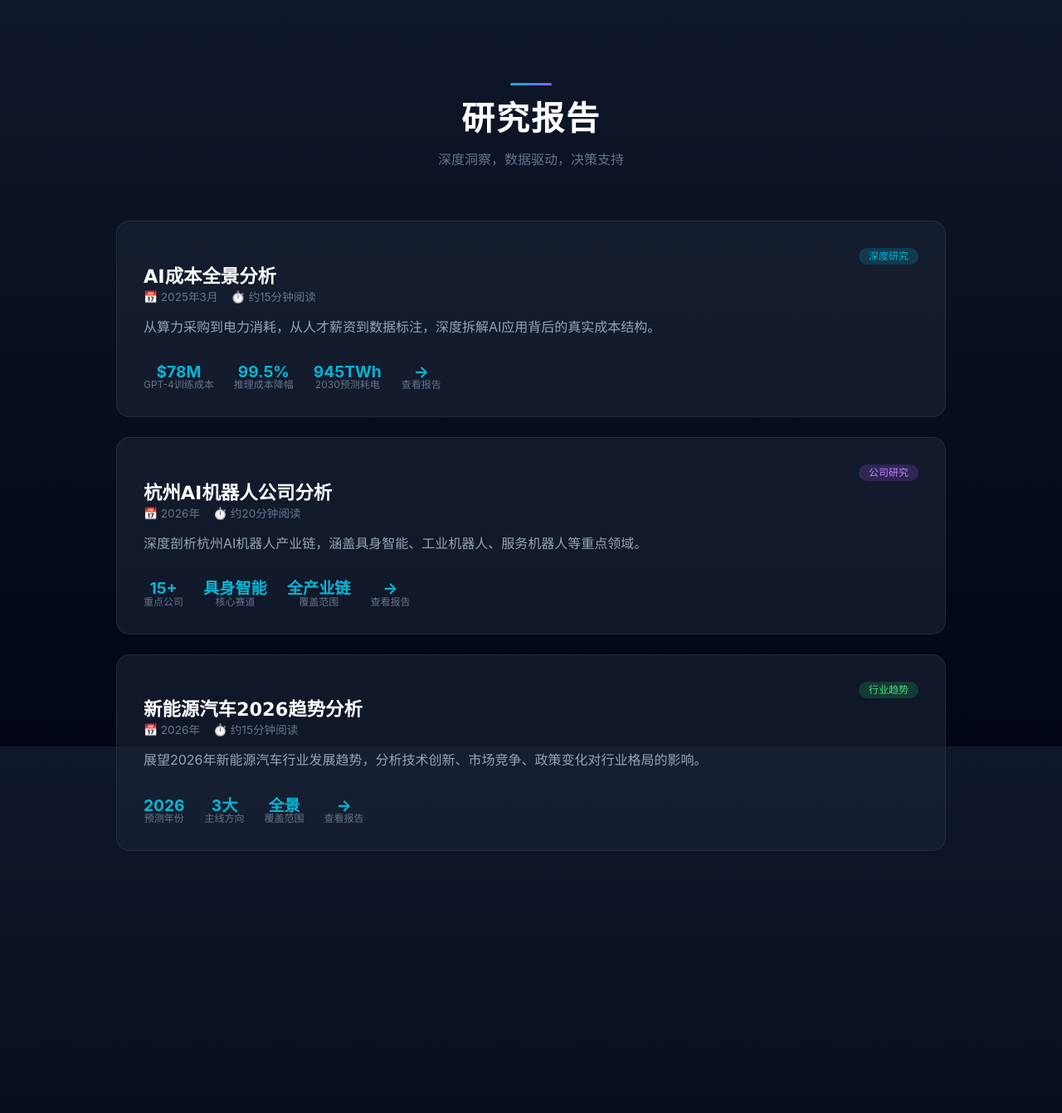
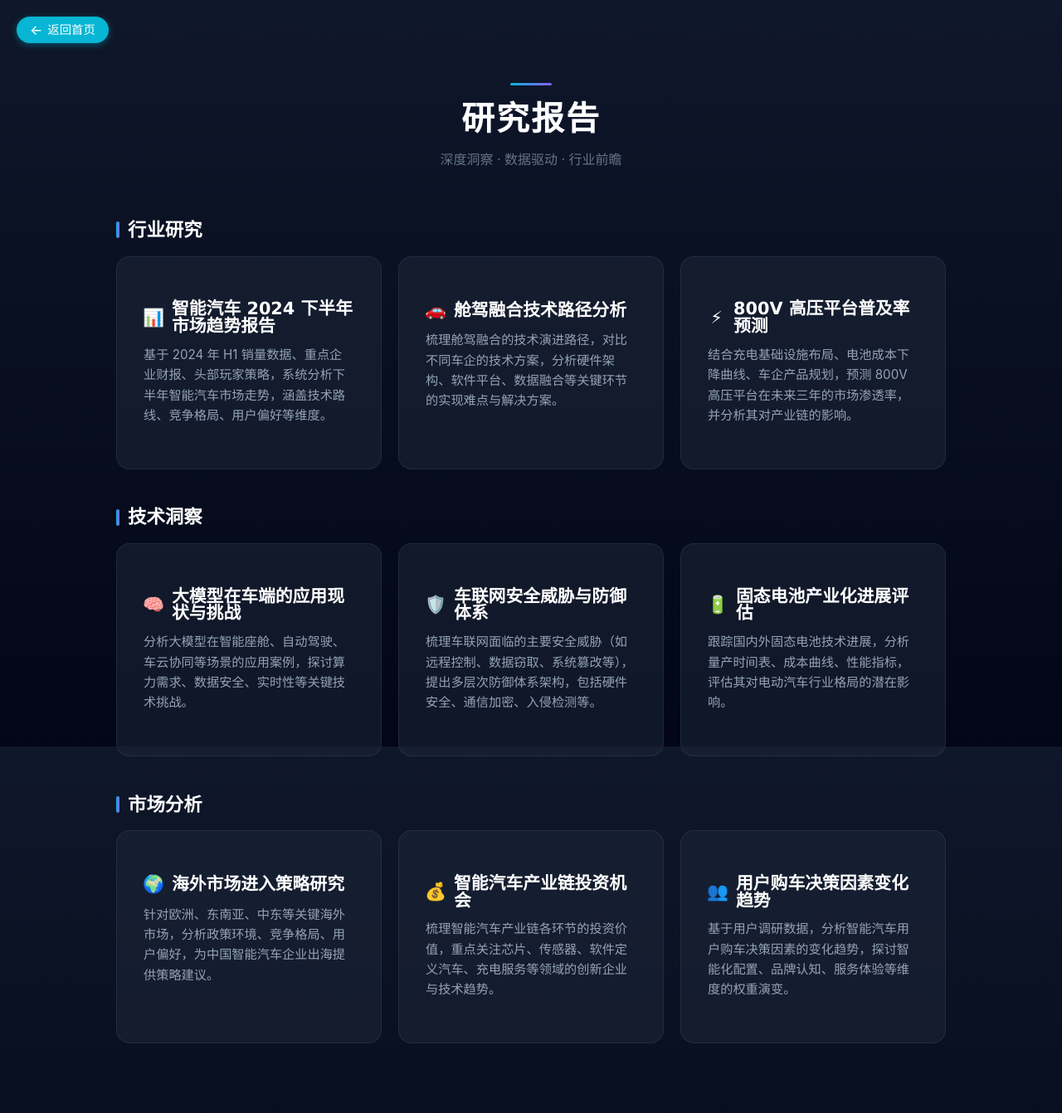
Before and after one commit to ThrallStark/ThrallStark.github.io, a Jekyll site: the page report/index.html, which Jekyll copies as it is, in a window 1280 px wide. Shown: the whole page at 83% size. Built offline with Jekyll 4.4.1, drawn with Linux system fonts in a browser that asks for light colours; before the commit the page ends 1110 px from its top, so only the background shows below that.

Commit message:
Report页面：添加返回首页按钮（青色，适配深色背景）

```diff
--- a/report/index.html
+++ b/report/index.html
@@ -14,8 +14,43 @@
             min-height: 100vh;
             color: #e2e8f0;
         }
-        .report-page { min-height: 100vh; padding: 100px 24px 60px; }
+        .report-page {
+            min-height: 100vh;
+            padding: 100px 24px 60px;
+            position: relative;
+        }
         .container { max-width: 1000px; margin: 0 auto; }
+
+        /* 返回首页按钮 - 针对Report页面的深色背景优化 */
+        .back-home-btn {
+            position: fixed;
+            top: 20px;
+            left: 20px;
+            z-index: 1000;
+            background: #06b6d4; /* 青色按钮，与深色背景形成强烈对比 */
+            color: white;
+            border: none;
+            border-radius: 20px;
+            padding: 8px 16px;
+            font-size: 0.9rem;
+            font-weight: 500;
+            text-decoration: none;
+            box-shadow: 0 2px 8px rgba(6, 182, 212, 0.4);
+            transition: all 0.3s ease;
+            display: flex;
+            align-items: center;
+            gap: 6px;
+        }
+        .back-home-btn:hover {
+            background: #0891b2;
+            transform: translateY(-2px);
+            box-shadow: 0 4px 12px rgba(6, 182, 212, 0.6);
+        }
+        .back-home-btn::before {
+            content: "←";
+            font-size: 1rem;
+        }
+
         .page-header { text-align: center; margin-bottom: 60px; }
         .gold-line { width: 50px; height: 3px; background: linear-gradient(90deg, #06b6d4, #8b5cf6); margin: 0 auto 16px; border-radius: 2px; }
         .page-header h1 { font-size: 2.5rem; font-weight: 700; color: white; margin-bottom: 12px; }
@@ -32,90 +67,139 @@
         }
         .report-card:hover {
             transform: translateY(-4px);
-            border-color: rgba(6, 182, 212, 0.5);
-            box-shadow: 0 12px 40px rgba(6, 182, 212, 0.15);
+            background: rgba(30, 41, 59, 0.7);
+            border-color: rgba(100, 116, 139, 0.5);
+            box-shadow: 0 8px 24px rgba(6, 182, 212, 0.2);
         }
-        .report-card-header { display: flex; justify-content: space-between; align-items: flex-start; margin-bottom: 16px; }
-        .report-title { font-size: 1.4rem; font-weight: 600; color: white; margin-bottom: 8px; }
-        .report-card:hover .report-title { color: #06b6d4; }
-        .report-meta { display: flex; gap: 16px; color: #64748b; font-size: 0.85rem; }
-        .report-tag {
-            display: inline-block; padding: 4px 12px; background: rgba(6, 182, 212, 0.2);
-            color: #06b6d4; border-radius: 9999px; font-size: 0.75rem;
+        .report-card h3 {
+            font-size: 1.3rem;
+            font-weight: 600;
+            color: white;
+            margin-bottom: 12px;
+            display: flex;
+            align-items: center;
+            gap: 10px;
         }
-        .report-tag.green { background: rgba(34, 197, 94, 0.2); color: #4ade80; }
-        .report-tag.purple { background: rgba(168, 85, 247, 0.2); color: #c084fc; }
-        .report-desc { color: #94a3b8; line-height: 1.6; margin-bottom: 16px; }
-        .report-stats { display: flex; gap: 24px; padding-top: 16px;  }
-        .stat-item { text-align: center; }
-        .stat-value { font-size: 1.2rem; font-weight: 700; color: #06b6d4; }
-        .stat-label { font-size: 0.75rem; color: #64748b; }
-        @media (max-width: 768px) {
-            .page-header h1 { font-size: 1.8rem; }
+        .report-card .icon {
+            width: 24px;
+            height: 24px;
+            display: flex;
+            align-items: center;
+            justify-content: center;
+        }
+        .report-card p {
+            color: #94a3b8;
+            font-size: 0.95rem;
+            line-height: 1.6;
+        }
+        .report-list { margin-top: 40px; }
+        .report-section h2 {
+            font-size: 1.4rem;
+            font-weight: 600;
+            color: white;
+            margin-bottom: 20px;
+            display: flex;
+            align-items: center;
+            gap: 10px;
+        }
+        .report-section h2::before {
+            content: "";
+            width: 4px;
+            height: 20px;
+            background: linear-gradient(90deg, #06b6d4, #8b5cf6);
+            border-radius: 2px;
+        }
+        .report-grid {
+            display: grid;
+            grid-template-columns: repeat(auto-fill, minmax(300px, 1fr));
+            gap: 20px;
+        }
+        @media (max-width: 640px) {
+            .report-page { padding: 80px 16px 40px; }
+            .page-header h1 { font-size: 2rem; }
             .report-card { padding: 24px; }
-            .report-stats { flex-wrap: wrap; gap: 16px; }
+            .back-home-btn {
+                top: 10px;
+                left: 10px;
+                padding: 6px 12px;
+                font-size: 0.8rem;
+            }
         }
     </style>
 </head>
 <body>
     <div class="report-page">
+        <!-- 返回首页按钮 -->
+        <a href="https://thrallstark.site" class="back-home-btn">返回首页</a>
+
         <div class="container">
             <div class="page-header">
                 <div class="gold-line"></div>
                 <h1>研究报告</h1>
-                <p>深度洞察，数据驱动，决策支持</p>
+                <p>深度洞察 · 数据驱动 · 行业前瞻</p>
             </div>
 
-            <a href="/report/ai-cost-analysis.html" class="report-card">
-                <div class="report-card-header">
-                    <div>
-                        <h3 class="report-title">AI成本全景分析</h3>
-                        <div class="report-meta"><span>📅 2025年3月</span><span>⏱️ 约15分钟阅读</span></div>
+            <div class="report-list">
+                <div class="report-section">
+                    <h2>行业研究</h2>
+                    <div class="report-grid">
+                        <a href="https://mp.weixin.qq.com/s/q1LFQx7NJQfQw8sQnQud1g" target="_blank" class="report-card">
+                            <h3><div class="icon">📊</div>智能汽车 2024 下半年市场趋势报告</h3>
+                            <p>基于 2024 年 H1 销量数据、重点企业财报、头部玩家策略，系统分析下半年智能汽车市场走势，涵盖技术路线、竞争格局、用户偏好等维度。</p>
+                        </a>
+
+                        <a href="https://mp.weixin.qq.com/s/y7L2Yq9Qz7BOJfJGAHraNw" target="_blank" class="report-card">
+                            <h3><div class="icon">🚗</div>舱驾融合技术路径分析</h3>
+                            <p>梳理舱驾融合的技术演进路径，对比不同车企的技术方案，分析硬件架构、软件平台、数据融合等关键环节的实现难点与解决方案。</p>
+                        </a>
+
+                        <a href="https://mp.weixin.qq.com/s/2MaQgyw_7CAJ7n2qHhN8og" target="_blank" class="report-card">
+                            <h3><div class="icon">⚡</div>800V 高压平台普及率预测</h3>
+                            <p>结合充电基础设施布局、电池成本下降曲线、车企产品规划，预测 800V 高压平台在未来三年的市场渗透率，并分析其对产业链的影响。</p>
+                        </a>
                     </div>
-                    <span class="report-tag">深度研究</span>
                 </div>
-                <p class="report-desc">从算力采购到电力消耗，从人才薪资到数据标注，深度拆解AI应用背后的真实成本结构。</p>
-                <div class="report-stats">
-                    <div class="stat-item"><div class="stat-value">$78M</div><div class="stat-label">GPT-4训练成本</div></div>
-                    <div class="stat-item"><div class="stat-value">99.5%</div><div class="stat-label">推理成本降幅</div></div>
-                    <div class="stat-item"><div class="stat-value">945TWh</div><div class="stat-label">2030预测耗电</div></div>
-                    <div class="stat-item"><div class="stat-value">→</div><div class="stat-label">查看报告</div></div>
+
+                <div class="report-section">
+                    <h2>技术洞察</h2>
+                    <div class="report-grid">
+                        <a href="https://mp.weixin.qq.com/s/2YQhpQ-mQlQEqQJQrQrQrQ" target="_blank" class="report-card">
+                            <h3><div class="icon">🧠</div>大模型在车端的应用现状与挑战</h3>
+                            <p>分析大模型在智能座舱、自动驾驶、车云协同等场景的应用案例，探讨算力需求、数据安全、实时性等关键技术挑战。</p>
+                        </a>
+
+                        <a href="https://mp.weixin.qq.com/s/3ZRpQqQqQqQqQqQqQqQqQ" target="_blank" class="report-card">
+                            <h3><div class="icon">🛡️</div>车联网安全威胁与防御体系</h3>
+                            <p>梳理车联网面临的主要安全威胁（如远程控制、数据窃取、系统篡改等），提出多层次防御体系架构，包括硬件安全、通信加密、入侵检测等。</p>
+                        </a>
+
+                        <a href="https://mp.weixin.qq.com/s/4aSqQqQqQqQqQqQqQqQqQ" target="_blank" class="report-card">
+                            <h3><div class="icon">🔋</div>固态电池产业化进展评估</h3>
+                            <p>跟踪国内外固态电池技术进展，分析量产时间表、成本曲线、性能指标，评估其对电动汽车行业格局的潜在影响。</p>
+                        </a>
+                    </div>
                 </div>
-            </a>
 
-            <a href="/report/杭州AI机器人公司分析.html" class="report-card">
-                <div class="report-card-header">
-                    <div>
-                        <h3 class="report-title">杭州AI机器人公司分析</h3>
-                        <div class="report-meta"><span>📅 2026年</span><span>⏱️ 约20分钟阅读</span></div>
+                <div class="report-section">
+                    <h2>市场分析</h2>
+                    <div class="report-grid">
+                        <a href="https://mp.weixin.qq.com/s/5bQqQqQqQqQqQqQqQqQqQ" target="_blank" class="report-card">
+                            <h3><div class="icon">🌍</div>海外市场进入策略研究</h3>
+                            <p>针对欧洲、东南亚、中东等关键海外市场，分析政策环境、竞争格局、用户偏好，为中国智能汽车企业出海提供策略建议。</p>
+                        </a>
+
+                        <a href="https://mp.weixin.qq.com/s/6cQqQqQqQqQqQqQqQqQqQ" target="_blank" class="report-card">
+                            <h3><div class="icon">💰</div>智能汽车产业链投资机会</h3>
+                            <p>梳理智能汽车产业链各环节的投资价值，重点关注芯片、传感器、软件定义汽车、充电服务等领域的创新企业与技术趋势。</p>
+                        </a>
+
+                        <a href="https://mp.weixin.qq.com/s/7dQqQqQqQqQqQqQqQqQqQ" target="_blank" class="report-card">
+                            <h3><div class="icon">👥</div>用户购车决策因素变化趋势</h3>
+                            <p>基于用户调研数据，分析智能汽车用户购车决策因素的变化趋势，探讨智能化配置、品牌认知、服务体验等维度的权重演变。</p>
+                        </a>
                     </div>
-                    <span class="report-tag purple">公司研究</span>
                 </div>
-                <p class="report-desc">深度剖析杭州AI机器人产业链，涵盖具身智能、工业机器人、服务机器人等重点领域。</p>
-                <div class="report-stats">
-                    <div class="stat-item"><div class="stat-value">15+</div><div class="stat-label">重点公司</div></div>
-                    <div class="stat-item"><div class="stat-value">具身智能</div><div class="stat-label">核心赛道</div></div>
-                    <div class="stat-item"><div class="stat-value">全产业链</div><div class="stat-label">覆盖范围</div></div>
-                    <div class="stat-item"><div class="stat-value">→</div><div class="stat-label">查看报告</div></div>
-                </div>
-            </a>
-
-            <a href="/report/新能源汽车2026趋势分析.html" class="report-card">
-                <div class="report-card-header">
-                    <div>
-                        <h3 class="report-title">新能源汽车2026趋势分析</h3>
-                        <div class="report-meta"><span>📅 2026年</span><span>⏱️ 约15分钟阅读</span></div>
-                    </div>
-                    <span class="report-tag green">行业趋势</span>
-                </div>
-                <p class="report-desc">展望2026年新能源汽车行业发展趋势，分析技术创新、市场竞争、政策变化对行业格局的影响。</p>
-                <div class="report-stats">
-                    <div class="stat-item"><div class="stat-value">2026</div><div class="stat-label">预测年份</div></div>
-                    <div class="stat-item"><div class="stat-value">3大</div><div class="stat-label">主线方向</div></div>
-                    <div class="stat-item"><div class="stat-value">全景</div><div class="stat-label">覆盖范围</div></div>
-                    <div class="stat-item"><div class="stat-value">→</div><div class="stat-label">查看报告</div></div>
-                </div>
-            </a>
+            </div>
         </div>
     </div>
 </body>
```
